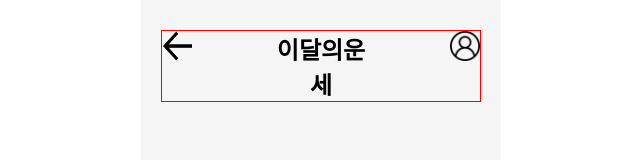
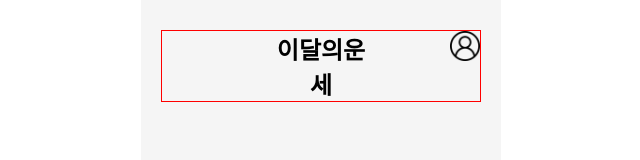
Before and after one commit to 4tar1p/4tar1p-frontend, a React (Create React App) app: page /homewithsub in a window 1280 px wide. Shown: the top 160 px of the page, without its empty margins (319-959 px from the left). Built offline with nearby package versions, Linux system fonts and the light colour scheme; a web font is replaced by a local one.

Commit message:
[feat] header 왼쪽 화살표 show 조건 추가

```diff
--- a/src/components/Header.js
+++ b/src/components/Header.js
@@ -17,7 +17,7 @@ const Header = ({ title }) => {
   return (
     <>
       <div className="header">
-        {pathname != '/' ? (
+        {(pathname != '/' && pathname != '/homewithsub') ? (
           <div className="header_left">
             <img
               className="header_btn"
```
Also changed, not shown: 1 other file (tests, documents, lock files or other folders).
